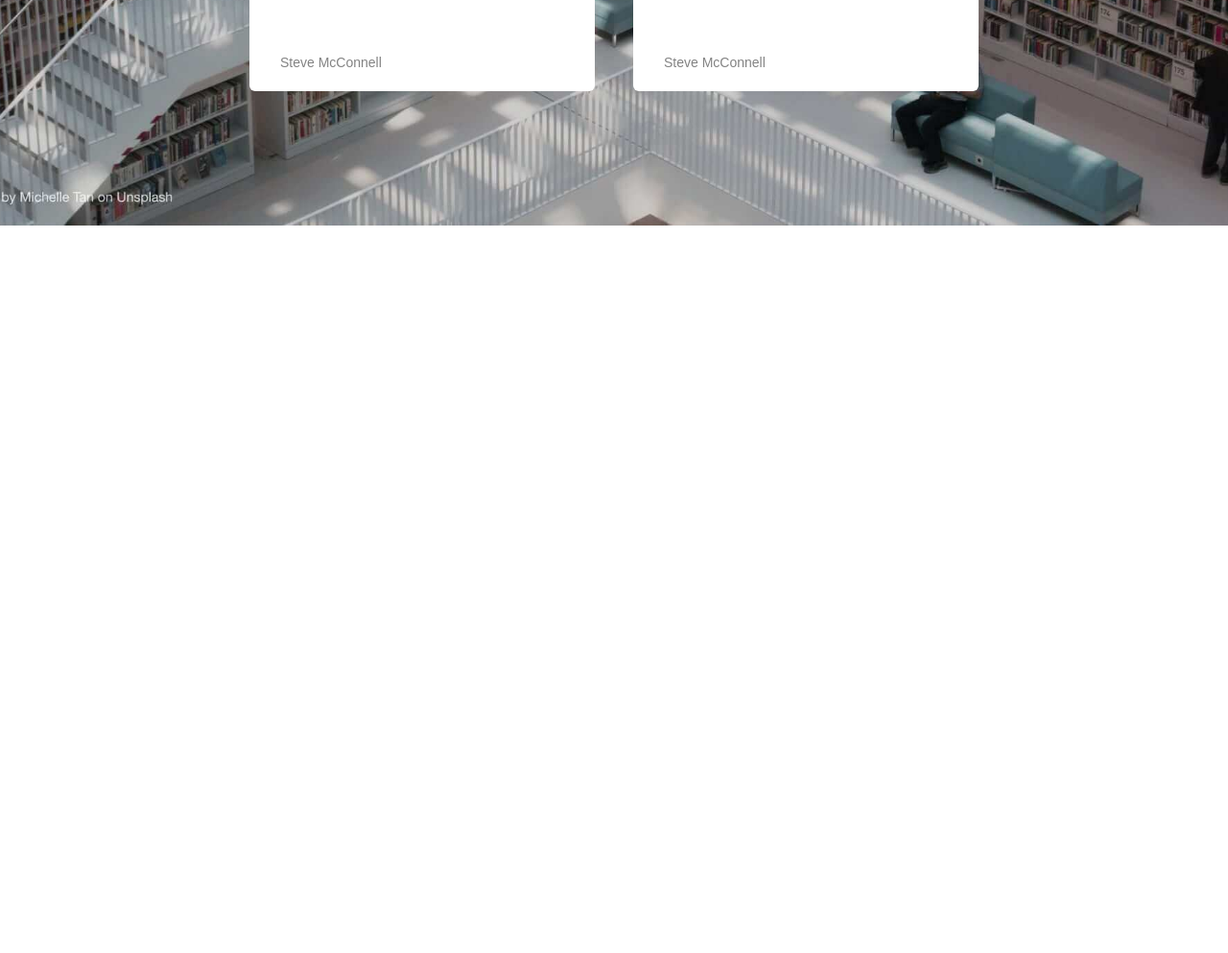
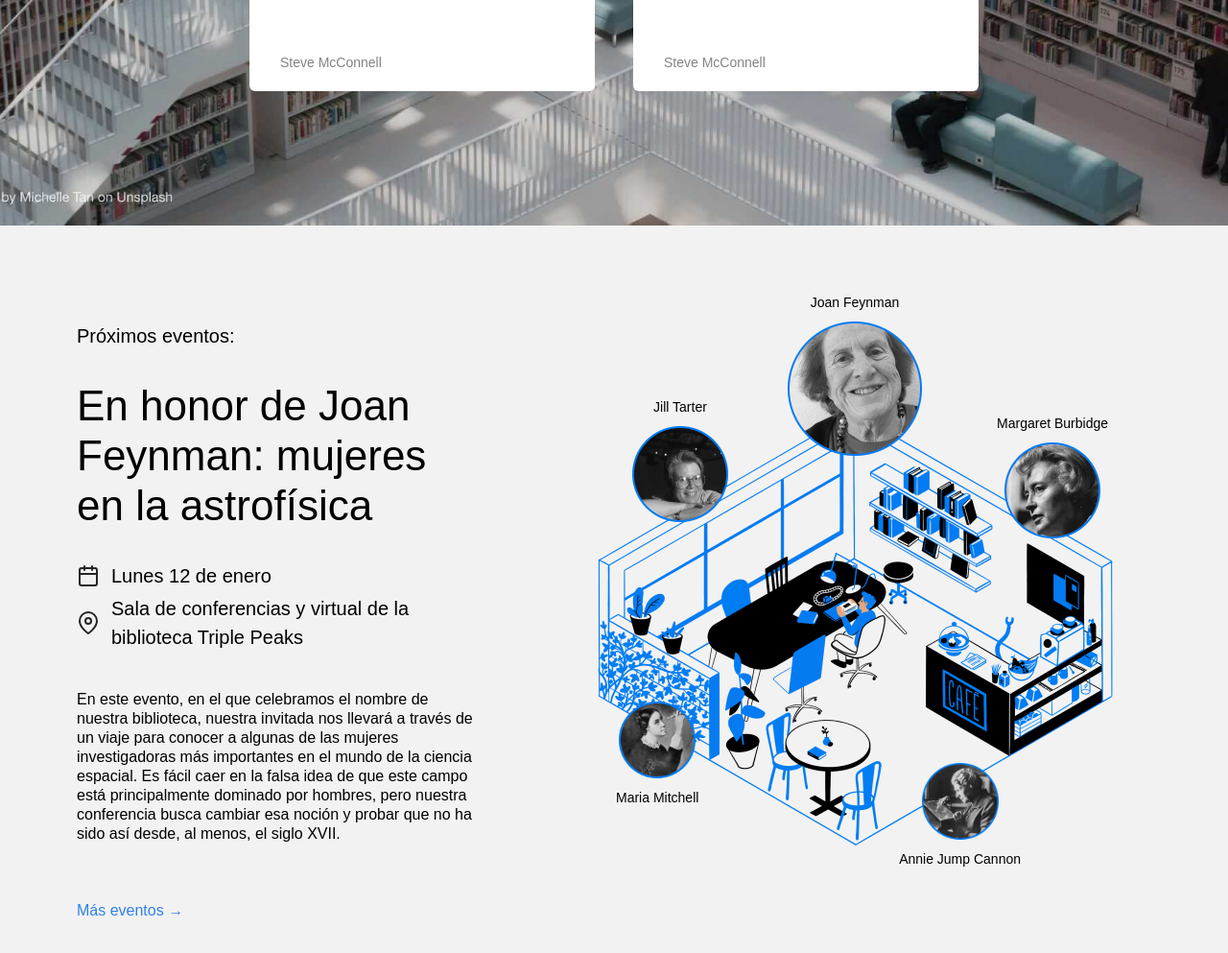
Before and after one commit to fraga123/web_project_library_es, a plain HTML site: page index.html in a window 1280 px wide. Shown: the part 1859-2852 px from the top of the page at 96% size. Before the commit the page ends 2094 px from the top, so only its background shows below. Drawn offline with Linux system fonts and the light colour scheme.

Commit message:
Add contenido de eventos

```diff
--- a/index.html
+++ b/index.html
@@ -32,7 +32,7 @@
               >
             </li>
             <li>
-              <a href="#" class="nav__link">Eventos</a>
+              <a href="#events" class="nav__link">Eventos</a>
             </li>
             <li>
               <a href="#" class="nav__link">Conviértete en miembro</a>
@@ -149,6 +149,92 @@
             </li>
           </ul>
         </section>
+        <section id="events" class="events">
+          <div class="events__content">
+            <h2 class="events__heading">Próximos eventos:</h2>
+            <h3 class="events__title">
+              En honor de Joan Feynman: mujeres en la astrofísica
+            </h3>
+            <div class="event-info events__info-section">
+              <div class="event-info__item">
+                <img
+                  src="./images/icon_calendar.svg"
+                  alt="Calendar icon"
+                  class="event-info__icon"
+                />
+                <p class="event-info__text">Lunes 12 de enero</p>
+              </div>
+              <div class="event-info__item">
+                <img
+                  src="./images/icon_pin.svg"
+                  alt="Pin icon"
+                  class="event-info__icon"
+                />
+                <p class="event-info__text">
+                  Sala de conferencias y virtual de la biblioteca Triple Peaks
+                </p>
+              </div>
+            </div>
+            <p class="events__description">
+              En este evento, en el que celebramos el nombre de nuestra
+              biblioteca, nuestra invitada nos llevará a través de un viaje para
+              conocer a algunas de las mujeres investigadoras más importantes en
+              el mundo de la ciencia espacial. Es fácil caer en la falsa idea de
+              que este campo está principalmente dominado por hombres, pero
+              nuestra conferencia busca cambiar esa noción y probar que no ha
+              sido así desde, al menos, el siglo XVII.
+            </p>
+            <a href="#" class="events__more">Más eventos &rarr;</a>
+          </div>
+          <!-- Comienza a crear la composición aquí -->
+          <div class="events__cover">
+            <img
+              class="events__image"
+              src="/images/cafe.png"
+              alt="Proximos eventos"
+            />
+            <div class="person person_name_feynman">
+              <p class="person__caption">Joan Feynman</p>
+              <img
+                class="person__image person__image_size_l"
+                src="/images/person_feynman.png"
+                alt="foto de Feynman"
+              />
+            </div>
+            <div class="person person_name_burbidge">
+              <p class="person__caption">Margaret Burbidge</p>
+              <img
+                class="person__image person__image_size_m"
+                src="/images/person_burbidge.png"
+                alt="foto de Margaret Burbidge"
+              />
+            </div>
+            <div class="person person_name_tarter">
+              <p class="person__caption">Jill Tarter</p>
+              <img
+                class="person__image person__image_size_m"
+                src="/images/person_tarter.png"
+                alt="foto de Jill Tarter"
+              />
+            </div>
+            <div class="person person_name_cannon">
+              <img
+                class="person__image person__image_size_s"
+                src="/images/person_cannon.png"
+                alt="foto de Annie Jump Cannon"
+              />
+              <p class="person__caption">Annie Jump Cannon</p>
+            </div>
+            <div class="person person_name_mitchell">
+              <img
+                class="person__image person__image_size_s"
+                src="/images/person_mitchell.png"
+                alt="foto de Maria Mitchell"
+              />
+              <p class="person__caption">Maria Mitchell</p>
+            </div>
+          </div>
+        </section>
       </main>
     </div>
   </body>
--- a/styles/style.css
+++ b/styles/style.css
@@ -170,3 +170,138 @@ p {
   line-height: 20px;
   color: #838383;
 }
+
+/*inicio estilos de los eventos*/
+.events {
+  padding: 100px 0 120px 80px;
+  display: flex;
+  align-items: start;
+  justify-content: space-between;
+  box-sizing: border-box;
+  background-color: #f2f2f2;
+}
+
+.events__content {
+  flex-basis: 580px;
+}
+
+.events__heading {
+  font-size: 20px;
+  font-weight: 500;
+  line-height: 30px;
+  margin: 0;
+}
+
+.events__title {
+  font-size: 44px;
+  font-weight: 500;
+  line-height: 52px;
+  margin: 32px 0 0;
+}
+
+.events__info-section {
+  margin-top: 32px;
+}
+
+.event-info__item {
+  display: flex;
+  align-items: center;
+  margin-bottom: 4px;
+  font-weight: 500;
+}
+
+.event-info__icon {
+  background-repeat: no-repeat;
+  background-position: center;
+  margin-right: 12px;
+  width: 24px;
+  height: 24px;
+}
+
+.event-info__text {
+  font-size: 20px;
+  font-weight: 500;
+  line-height: 30px;
+  margin: 0;
+}
+
+.events__description {
+  margin: 40px 0 60px;
+}
+
+.events__more {
+  color: #2f80ed;
+  text-decoration: none;
+}
+
+.events__cover {
+  flex-grow: 1;
+  flex-shrink: 0;
+  flex-basis: 780px;
+  max-width: 780px;
+  position: relative;
+}
+
+.events__image {
+  max-width: 100%;
+}
+
+.person {
+  position: absolute;
+  display: flex;
+  align-items: center;
+  flex-direction: column;
+  gap: 10px;
+}
+
+.person_name_feynman {
+  /* Utiliza los valores correctos de las propiedades top/right/bottom/left para posicionar el elemento */
+  top: -30px;
+  right: 319px;
+}
+
+.person_name_burbidge {
+  /* Utiliza los valores correctos de las propiedades top/right/bottom/left para posicionar el elemento */
+  top: 96px;
+  right: 125px;
+}
+
+.person_name_cannon {
+  /* Utiliza los valores correctos de las propiedades top/right/bottom/left para posicionar el elemento */
+  bottom: 18px;
+  right: 216px;
+}
+
+.person_name_mitchell {
+  /* Utiliza los valores correctos de las propiedades top/right/bottom/left para posicionar el elemento */
+  bottom: 82px;
+  left: 142px;
+}
+
+.person_name_tarter {
+  /* Utiliza los valores correctos de las propiedades top/right/bottom/left para posicionar el elemento */
+  top: 79px;
+  left: 159px;
+}
+
+.person__image {
+  max-width: 100%;
+}
+
+.person__image_size_l {
+  width: 140px;
+}
+
+.person__image_size_m {
+  width: 100px;
+}
+
+.person__image_size_s {
+  width: 80px;
+}
+
+.person__caption {
+  text-align: center;
+  font-size: 14px;
+  margin: 0;
+}
```
